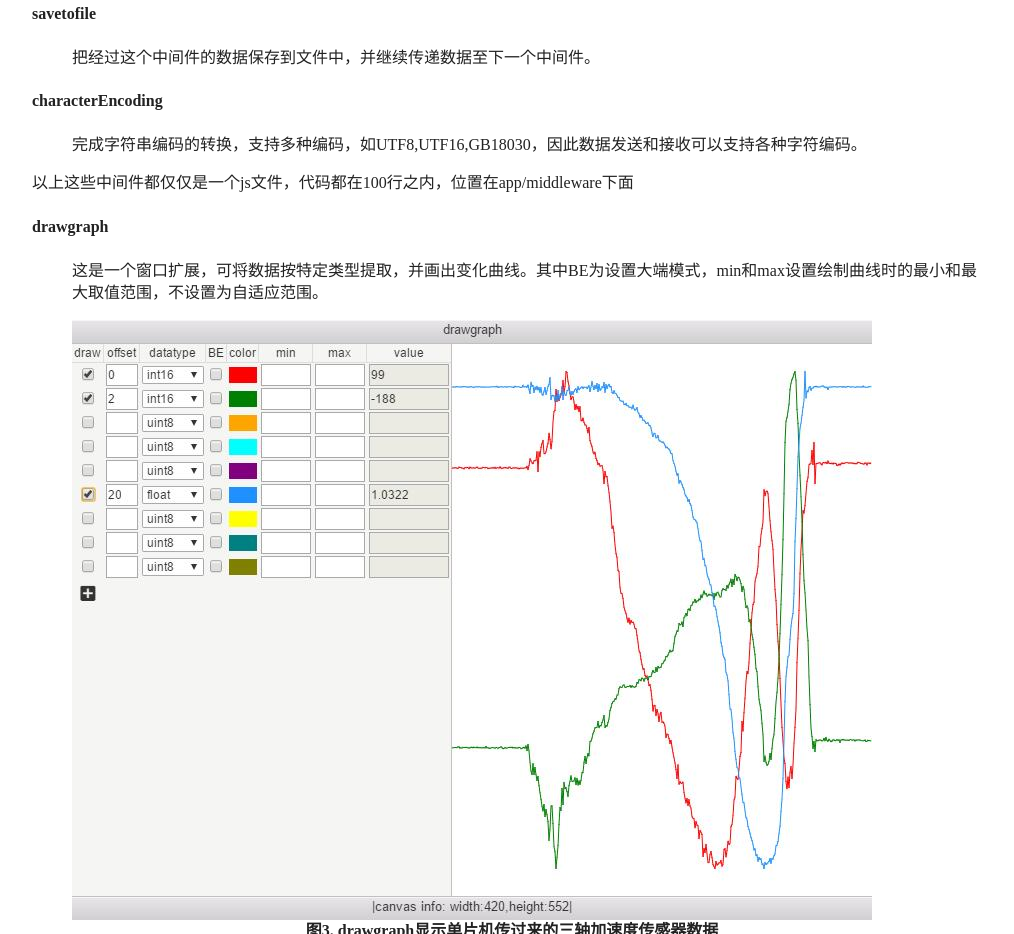
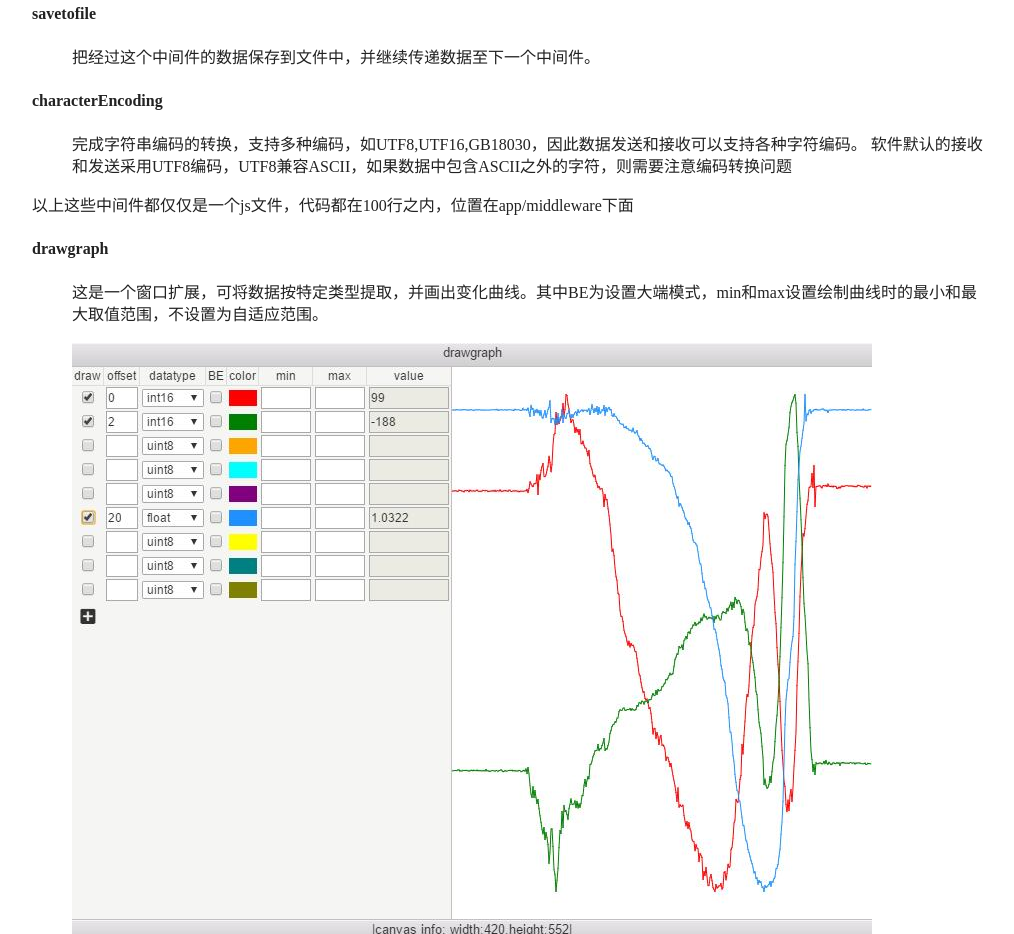
Before and after one commit to lcofjp/visual-serial, a plain HTML site: page docs/index.html in a window 1280 px wide. Shown: the part 2798-3732 px from the top of the page, without its empty margins (128-1142 px from the left). Drawn offline with nearby package versions, Linux system fonts and the light colour scheme.

Commit message:
update document

```diff
--- a/docs/index.html
+++ b/docs/index.html
@@ -113,7 +113,8 @@
       </dl>
       <dl>
         <dt><h4>characterEncoding</h4></dt>
-        <dd>完成字符串编码的转换，支持多种编码，如UTF8,UTF16,GB18030，因此数据发送和接收可以支持各种字符编码。</dd>
+        <dd>完成字符串编码的转换，支持多种编码，如UTF8,UTF16,GB18030，因此数据发送和接收可以支持各种字符编码。
+          软件默认的接收和发送采用UTF8编码，UTF8兼容ASCII，如果数据中包含ASCII之外的字符，则需要注意编码转换问题</dd>
       </dl>
       <p>以上这些中间件都仅仅是一个js文件，代码都在100行之内，位置在app/middleware下面</p>
       <dl>
```
